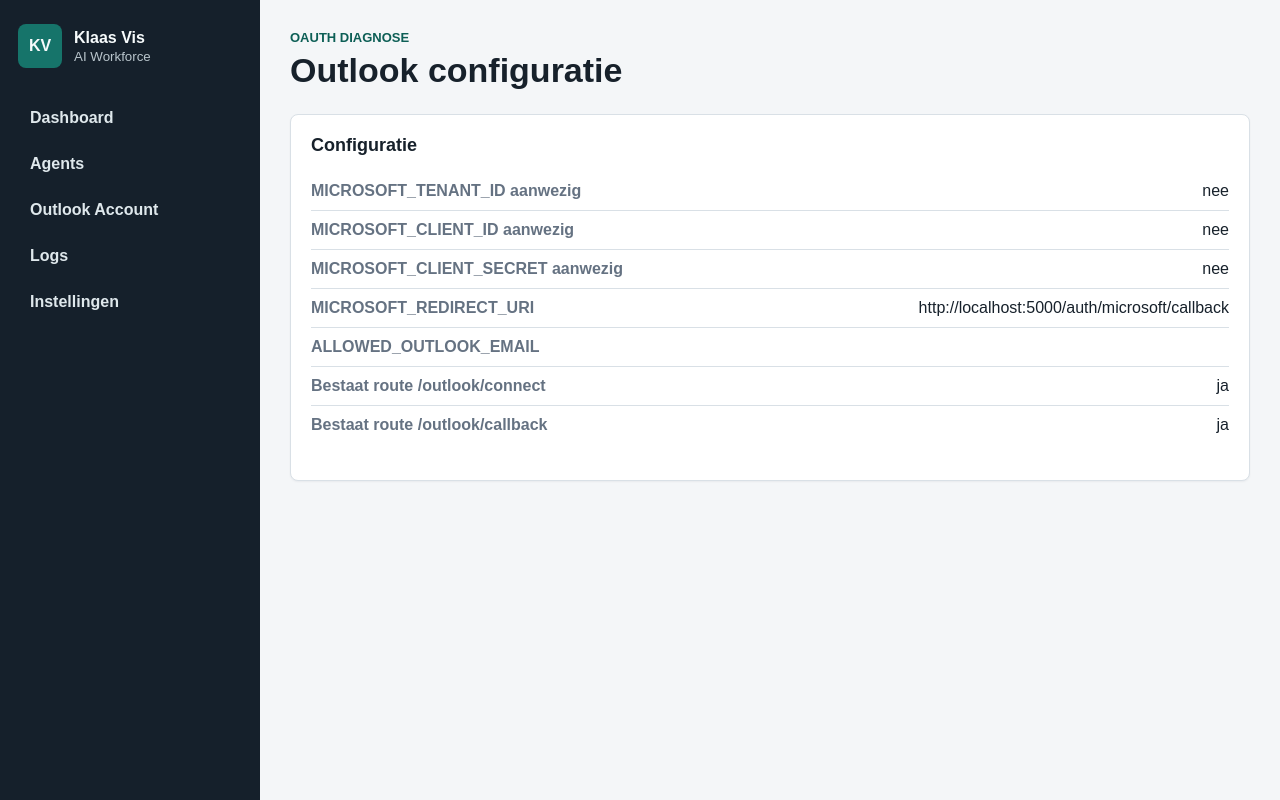
After one commit to KlaasVis1834/klaasvis-ai-workforce, a Flask app: page /debug/outlook-config in a window 1280 px wide. The commit adds this page. Run offline with Flask 3, Linux system fonts and the light colour scheme.

Commit message:
Fix Outlook routes and add OAuth debug

```diff
--- a/app.py
+++ b/app.py
@@ -51,6 +51,8 @@ graph_service = MicrosoftGraphService(
     ALLOWED_OUTLOOK_EMAIL,
 )
 
+OUTLOOK_SCOPES = ["User.Read", "Mail.Read", "offline_access"]
+
 Path("logs").mkdir(exist_ok=True)
 database.log("Applicatie", "INFO", "Applicatie gestart")
 removed_rows = database.cleanup_non_production_mail_data()
@@ -64,6 +66,22 @@ if removed_logs:
 @app.context_processor
 def inject_settings() -> dict:
     return {"active_model": OLLAMA_MODEL}
+
+
+def mask_value(value: str, visible: int = 4) -> str:
+    if not value:
+        return ""
+    if len(value) <= visible * 2:
+        return f"{value[:2]}..."
+    return f"{value[:visible]}...{value[-visible:]}"
+
+
+def route_exists(rule: str) -> bool:
+    return any(item.rule == rule for item in app.url_map.iter_rules())
+
+
+def yes_no(value: bool) -> str:
+    return "ja" if value else "nee"
 
 
 @app.route("/")
@@ -119,7 +137,25 @@ def outlook_accounts():
     )
 
 
+@app.route("/debug/outlook-config")
+def debug_outlook_config():
+    config = {
+        "tenant_id_present": yes_no(bool(MICROSOFT_TENANT_ID)),
+        "client_id_present": yes_no(bool(MICROSOFT_CLIENT_ID)),
+        "client_secret_present": yes_no(
+            bool(MICROSOFT_CLIENT_SECRET)
+            and MICROSOFT_CLIENT_SECRET != "VUL_HIER_JE_NIEUWE_SECRET_IN"
+        ),
+        "redirect_uri": MICROSOFT_REDIRECT_URI,
+        "allowed_outlook_email": ALLOWED_OUTLOOK_EMAIL,
+        "outlook_connect_route": yes_no(route_exists("/outlook/connect")),
+        "outlook_callback_route": yes_no(route_exists("/outlook/callback")),
+    }
+    return render_template("debug_outlook_config.html", config=config)
+
+
 @app.route("/auth/microsoft/login")
+@app.route("/outlook/connect")
 def microsoft_login():
     if not graph_service.configured:
         database.log("Outlook", "ERROR", "Microsoft OAuth niet geconfigureerd")
@@ -130,12 +166,25 @@ def microsoft_login():
     code_verifier, code_challenge = create_pkce_pair()
     session["microsoft_oauth_state"] = state
     session["microsoft_code_verifier"] = code_verifier
-    database.log("Outlook", "INFO", "Microsoft OAuth login gestart")
-    return redirect(graph_service.auth_url(state, code_challenge))
+    authorization_url = graph_service.auth_url(state, code_challenge)
+    database.log("Outlook OAuth", "INFO", "Microsoft OAuth login gestart")
+    database.log("Outlook OAuth", "INFO", "Gebruikte tenant id", MICROSOFT_TENANT_ID)
+    database.log("Outlook OAuth", "INFO", "Gebruikte client id gemaskeerd", mask_value(MICROSOFT_CLIENT_ID))
+    database.log("Outlook OAuth", "INFO", "Gebruikte redirect uri", MICROSOFT_REDIRECT_URI)
+    database.log("Outlook OAuth", "INFO", "Gebruikte scopes", " ".join(OUTLOOK_SCOPES))
+    database.log("Outlook OAuth", "INFO", "Authorization URL", authorization_url)
+    return redirect(authorization_url)
 
 
 @app.route("/auth/microsoft/callback")
+@app.route("/outlook/callback")
 def microsoft_callback():
+    database.log("Outlook OAuth", "INFO", "Callback aangeroepen", "ja")
+    code = request.args.get("code")
+    database.log("Outlook OAuth", "INFO", "Code ontvangen", yes_no(bool(code)))
+    state_valid = request.args.get("state") == session.get("microsoft_oauth_state")
+    database.log("Outlook OAuth", "INFO", "State geldig", yes_no(state_valid))
+
     error = request.args.get("error")
     if error:
         details = request.args.get("error_description", error)
@@ -143,12 +192,11 @@ def microsoft_callback():
         flash(f"Microsoft login mislukt: {details}", "error")
         return redirect(url_for("outlook_accounts"))
 
-    if request.args.get("state") != session.get("microsoft_oauth_state"):
+    if not state_valid:
         database.log("Outlook", "ERROR", "Microsoft OAuth state ongeldig")
         flash("Microsoft login afgebroken: ongeldige sessiestatus.", "error")
         return redirect(url_for("outlook_accounts"))
 
-    code = request.args.get("code")
     code_verifier = session.get("microsoft_code_verifier")
     if not code or not code_verifier:
         database.log("Outlook", "ERROR", "Microsoft OAuth callback zonder code")
@@ -156,10 +204,25 @@ def microsoft_callback():
         return redirect(url_for("outlook_accounts"))
 
     try:
+        database.log("Outlook OAuth", "INFO", "Token exchange gestart")
         token_data = graph_service.exchange_code(code, code_verifier)
+        database.log("Outlook OAuth", "INFO", "Token exchange geslaagd")
+    except Exception as exc:
+        database.log("Outlook OAuth", "ERROR", "Token exchange mislukt", str(exc))
+        database.log("Outlook", "ERROR", "Microsoft token ophalen mislukt", str(exc))
+        flash(f"Outlook verbinden is mislukt: {exc}", "error")
+        session.pop("microsoft_oauth_state", None)
+        session.pop("microsoft_code_verifier", None)
+        return redirect(url_for("outlook_accounts"))
+
+    try:
         profile = graph_service.profile_from_token(token_data["access_token"])
+        database.log("Outlook OAuth", "INFO", "Graph /me geslaagd")
         login_email = graph_service.account_email(profile)
-        if not graph_service.profile_is_allowed(profile):
+        database.log("Outlook OAuth", "INFO", "Gevonden e-mailadres", login_email)
+        allowed_match = graph_service.profile_is_allowed(profile)
+        database.log("Outlook OAuth", "INFO", "Allowed email match", yes_no(allowed_match))
+        if not allowed_match:
             database.log("Outlook", "ERROR", "Niet-toegestaan Outlook-account geweigerd", login_email)
             flash(
                 f"Dit Outlook-account is niet toegestaan. Alleen {ALLOWED_OUTLOOK_EMAIL} mag worden gekoppeld.",
@@ -173,7 +236,8 @@ def microsoft_callback():
         mailbox_monitor.run_once()
         flash("Outlook is verbonden.", "success")
     except Exception as exc:
-        database.log("Outlook", "ERROR", "Microsoft token ophalen mislukt", str(exc))
+        database.log("Outlook OAuth", "ERROR", "Graph /me mislukt", str(exc))
+        database.log("Outlook", "ERROR", "Microsoft Graph profiel ophalen mislukt", str(exc))
         flash(f"Outlook verbinden is mislukt: {exc}", "error")
     finally:
         session.pop("microsoft_oauth_state", None)
@@ -191,6 +255,15 @@ def import_mailbox():
 
 @app.route("/outlook/accounts/sync", methods=["POST"])
 def outlook_sync_now():
+    return outlook_sync_account(ALLOWED_OUTLOOK_EMAIL)
+
+
+@app.route("/outlook/sync/<account_id>", methods=["POST"])
+def outlook_sync_account(account_id: str):
+    if account_id.strip().lower() != ALLOWED_OUTLOOK_EMAIL:
+        database.log("Outlook", "ERROR", "Synchronisatie geweigerd voor niet-toegestaan account", account_id)
+        flash("Synchronisatie geweigerd: dit Outlook-account is niet toegestaan.", "error")
+        return redirect(url_for("outlook_accounts"))
     try:
         result = mailbox_monitor.run_once()
         flash(
@@ -205,6 +278,15 @@ def outlook_sync_now():
 
 @app.route("/outlook/accounts/disconnect", methods=["POST"])
 def outlook_disconnect():
+    return outlook_disconnect_account(ALLOWED_OUTLOOK_EMAIL)
+
+
+@app.route("/outlook/disconnect/<account_id>", methods=["POST"])
+def outlook_disconnect_account(account_id: str):
+    if account_id.strip().lower() != ALLOWED_OUTLOOK_EMAIL:
+        database.log("Outlook", "ERROR", "Ontkoppelen geweigerd voor niet-toegestaan account", account_id)
+        flash("Ontkoppelen geweigerd: dit Outlook-account is niet toegestaan.", "error")
+        return redirect(url_for("outlook_accounts"))
     token_store.clear()
     database.log("Outlook", "INFO", "Outlook-account ontkoppeld", ALLOWED_OUTLOOK_EMAIL)
     flash("Outlook-account is ontkoppeld.", "success")
--- /dev/null
+++ b/templates/debug_outlook_config.html
@@ -0,0 +1,23 @@
+{% extends "base.html" %}
+{% block title %}Outlook OAuth Debug - Klaas Vis AI Workforce{% endblock %}
+{% block content %}
+<section class="page-header">
+    <div>
+        <p class="eyebrow">OAuth diagnose</p>
+        <h1>Outlook configuratie</h1>
+    </div>
+</section>
+
+<section class="panel">
+    <h2>Configuratie</h2>
+    <dl class="result-list">
+        <div><dt>MICROSOFT_TENANT_ID aanwezig</dt><dd>{{ config.tenant_id_present }}</dd></div>
+        <div><dt>MICROSOFT_CLIENT_ID aanwezig</dt><dd>{{ config.client_id_present }}</dd></div>
+        <div><dt>MICROSOFT_CLIENT_SECRET aanwezig</dt><dd>{{ config.client_secret_present }}</dd></div>
+        <div><dt>MICROSOFT_REDIRECT_URI</dt><dd>{{ config.redirect_uri }}</dd></div>
+        <div><dt>ALLOWED_OUTLOOK_EMAIL</dt><dd>{{ config.allowed_outlook_email }}</dd></div>
+        <div><dt>Bestaat route /outlook/connect</dt><dd>{{ config.outlook_connect_route }}</dd></div>
+        <div><dt>Bestaat route /outlook/callback</dt><dd>{{ config.outlook_callback_route }}</dd></div>
+    </dl>
+</section>
+{% endblock %}
--- a/templates/outlook_accounts.html
+++ b/templates/outlook_accounts.html
@@ -28,15 +28,15 @@
 
         {% if outlook_status.connected %}
             <div class="button-row">
-                <form method="post" action="{{ url_for('outlook_sync_now') }}">
+                <form method="post" action="{{ url_for('outlook_sync_account', account_id=allowed_outlook_email) }}">
                     <button type="submit">Synchroniseer nu</button>
                 </form>
-                <form method="post" action="{{ url_for('outlook_disconnect') }}">
+                <form method="post" action="{{ url_for('outlook_disconnect_account', account_id=allowed_outlook_email) }}">
                     <button class="danger" type="submit">Ontkoppel account</button>
                 </form>
             </div>
         {% else %}
-            <a class="button" href="{{ url_for('microsoft_login') }}">Outlook-account koppelen</a>
+            <a class="button" href="/outlook/connect">Outlook-account koppelen</a>
         {% endif %}
     </article>
 
```
